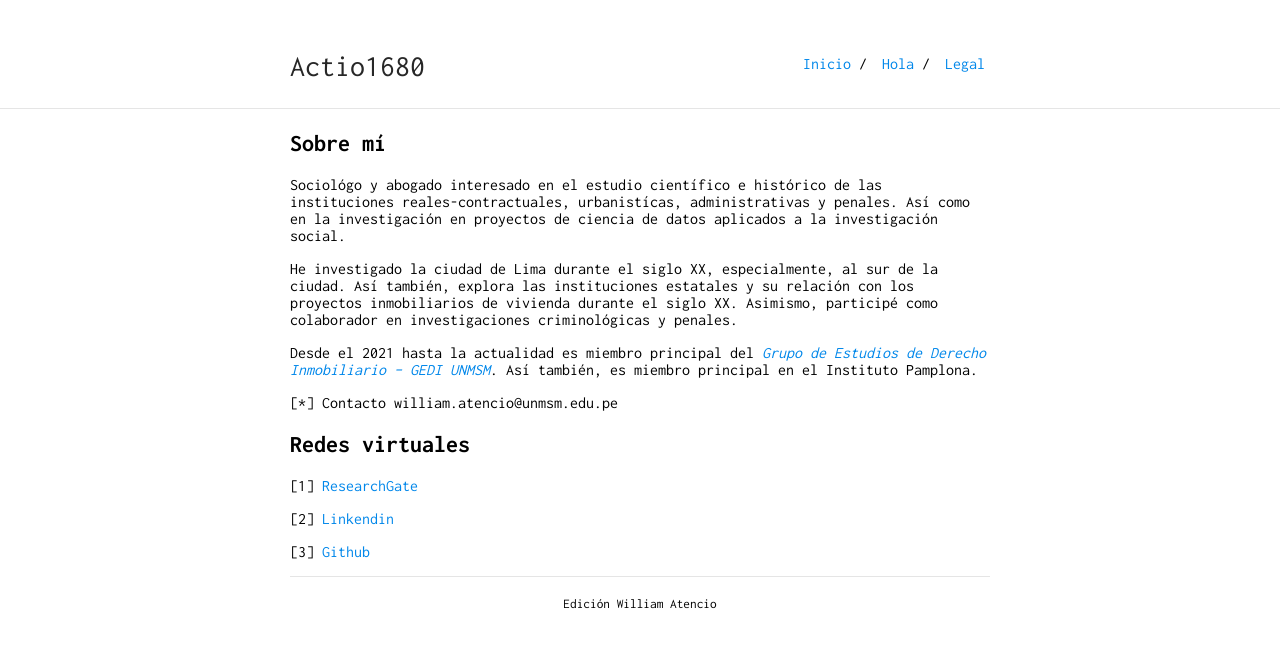
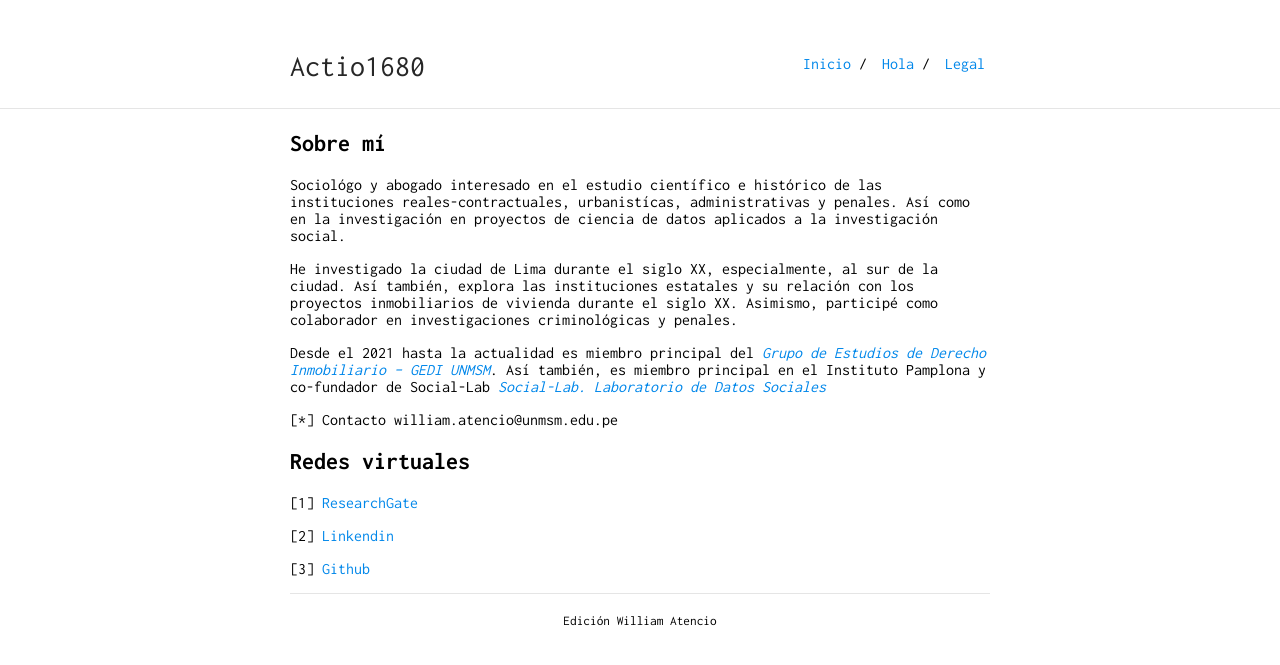
Before and after one commit to actio1680/actio1680.github.io, a Jekyll site: the page built from hola.md, in a window 1280 px wide. Shown: the top 665 px of the page. Built offline with Jekyll 4.4.1, drawn with Linux system fonts in a browser that asks for light colours; our own code applies the rules of GitHub Pages for plain Markdown files.

Commit message:
Update hola.md
edición social-lab

```diff
--- a/hola.md
+++ b/hola.md
@@ -8,7 +8,7 @@ Sociológo y abogado interesado en el estudio científico e histórico de las in
 
 He investigado la ciudad de Lima durante el siglo XX, especialmente, al sur de la ciudad. Así también, explora las instituciones estatales y su relación con los proyectos inmobiliarios de vivienda durante el siglo XX. Asimismo, participé como colaborador en investigaciones criminológicas y penales.
 
-Desde el 2021 hasta la actualidad es miembro principal del *[Grupo de Estudios de Derecho Inmobiliario – GEDI UNMSM](https://www.facebook.com/GEDI.SanMarcos)*. Así también, es miembro principal en el Instituto Pamplona.
+Desde el 2021 hasta la actualidad es miembro principal del *[Grupo de Estudios de Derecho Inmobiliario – GEDI UNMSM](https://www.facebook.com/GEDI.SanMarcos)*. Así también, es miembro principal en el Instituto Pamplona y co-fundador de Social-Lab *[Social-Lab. Laboratorio de Datos Sociales](https://www.facebook.com/people/Social-Lab/100092960187270/)*
 
 [*] Contacto william.atencio@unmsm.edu.pe
 
```
